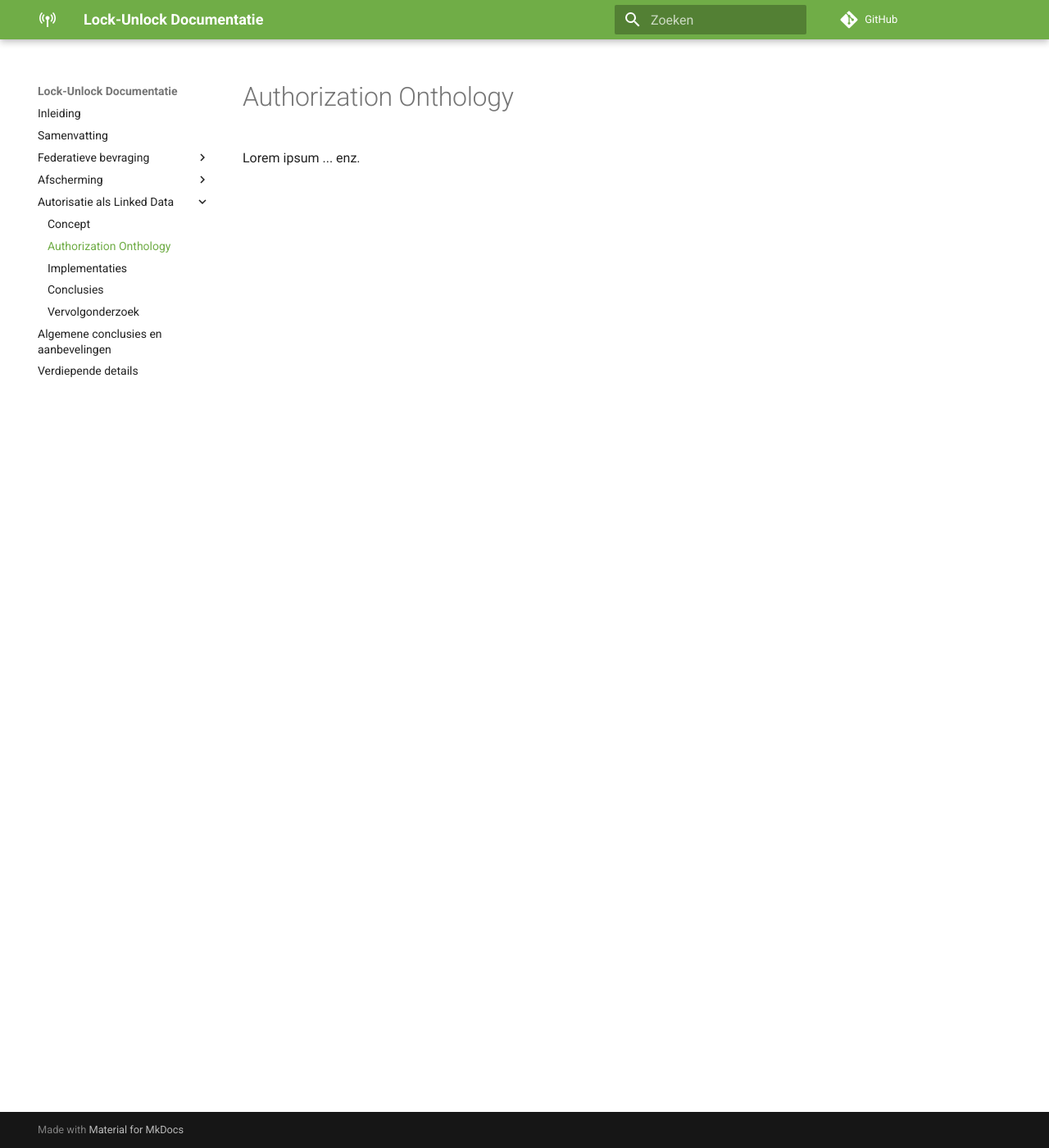
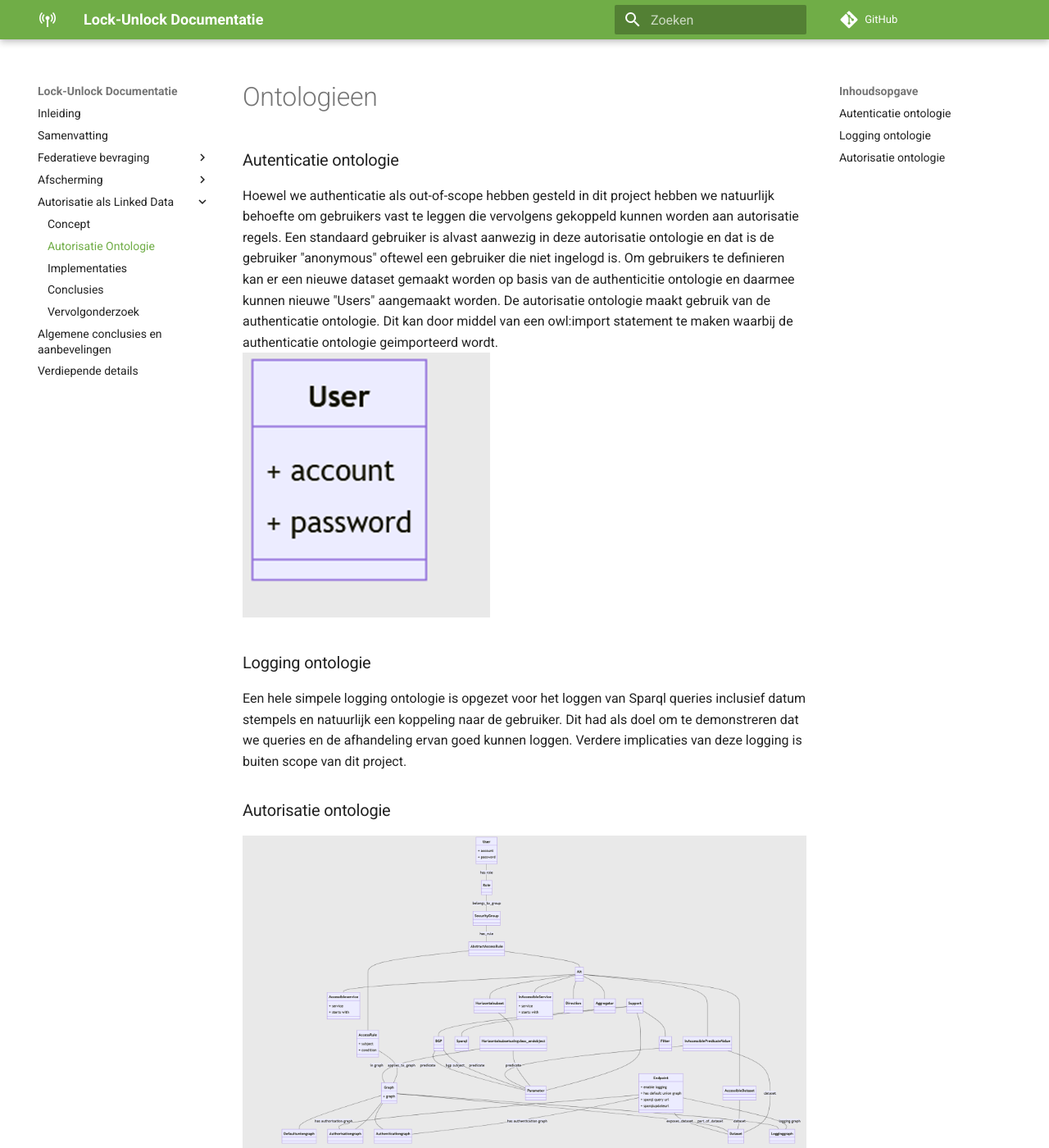
Before and after one commit to kadaster-labs/lock-unlock-docs, an MkDocs documentation site: the page built from docs/autorisatie-als-linkeddata/authorization-ontology.md, in a window 1280 px wide and 1400 px high. Shown: the whole window at 82% size. Built offline with MkDocs 1.6.1 and Material for MkDocs 9.7.7, drawn with Linux system fonts in a browser that asks for light colours; comment, search, counter and statistics services are not loaded.

Commit message:
concept v0.1

```diff
--- a/docs/autorisatie-als-linkeddata/authorization-ontology.md
+++ b/docs/autorisatie-als-linkeddata/authorization-ontology.md
@@ -1,4 +1,19 @@
 ---
-title: Authorization Onthology
+title: Autorisatie Ontologie
 ---
-Lorem ipsum ... enz.
+
+# Ontologieen
+
+### Autenticatie ontologie
+
+Hoewel we authenticatie als out-of-scope hebben gesteld in dit project hebben we natuurlijk behoefte om gebruikers vast te leggen die vervolgens gekoppeld kunnen worden aan autorisatie regels. Een standaard gebruiker is alvast aanwezig in deze autorisatie ontologie en dat is de gebruiker "anonymous" oftewel een gebruiker die niet ingelogd is. Om gebruikers te definieren kan er een nieuwe dataset gemaakt worden op basis van de authenticitie ontologie en daarmee kunnen nieuwe "Users" aangemaakt worden.
+De autorisatie ontologie maakt gebruik van de authenticatie ontologie. Dit kan door middel van een owl:import statement te maken waarbij de authenticatie ontologie geimporteerd wordt.
+![authenticatie](images/User.png)
+
+
+### Logging ontologie
+Een hele simpele logging ontologie is opgezet voor het loggen van Sparql queries inclusief datum stempels en natuurlijk een koppeling naar de gebruiker. Dit had als doel om te demonstreren dat we queries en de afhandeling ervan goed kunnen loggen. Verdere implicaties van deze logging is buiten scope van dit project.
+
+### Autorisatie ontologie
+
+![authenticatie](images/auth2.png)
```
Also changed, not shown: docs/autorisatie-als-linkeddata/concept.md (+2 -2 lines), docs/autorisatie-als-linkeddata/images/User.png (added), docs/autorisatie-als-linkeddata/images/auth2.png (added), docs/autorisatie-als-linkeddata/images/authorisatie.png (added).
